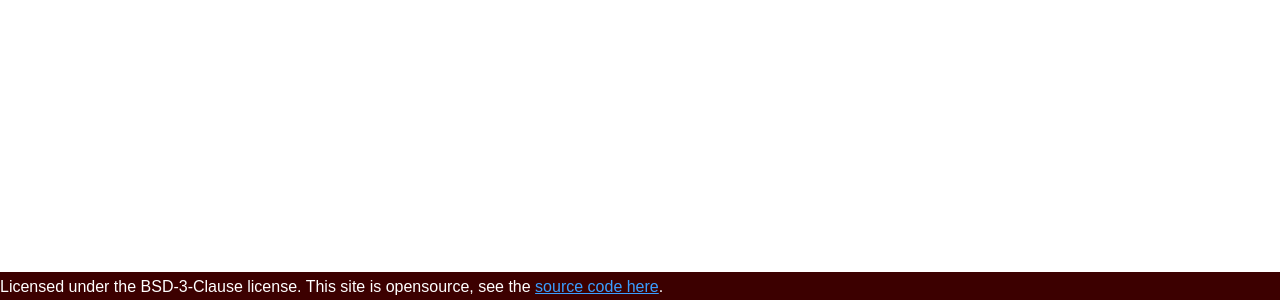
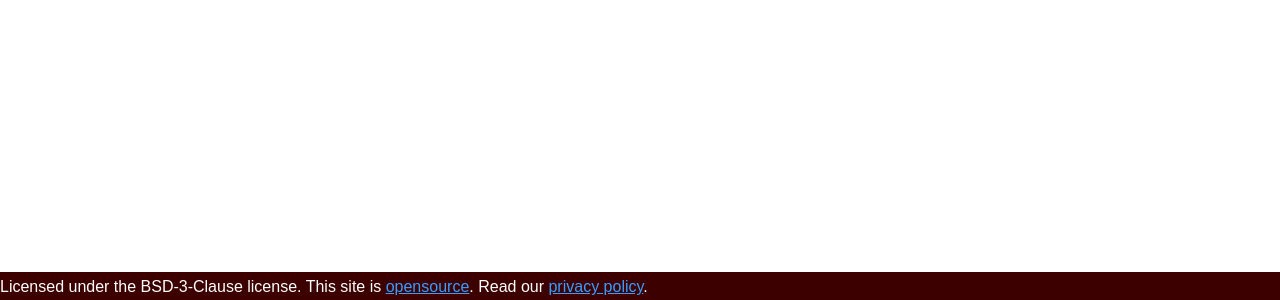
Before and after one commit to Vulkray/www.vulkray.com, a plain HTML site: page index.html in a window 1280 px wide. Shown: the part 500-800 px from the top of the page. Drawn offline with Linux system fonts and the light colour scheme.

Commit message:
index.html: Added reference to privacy policy document

```diff
--- a/index.html
+++ b/index.html
@@ -49,8 +49,9 @@
     <body>
         <div class="footer">
             <div class="license">
-                Licensed under the BSD-3-Clause license. This site is opensource, see the
-                <a href="https://github.com/Vulkray/www.vulkray.com">source code here</a>.
+                Licensed under the BSD-3-Clause license. This site is
+                <a href="https://github.com/Vulkray/www.vulkray.com">opensource</a>.
+                Read our <a href="privacy.html">privacy policy</a>.
             </div>
         </div>
     </body>
```
